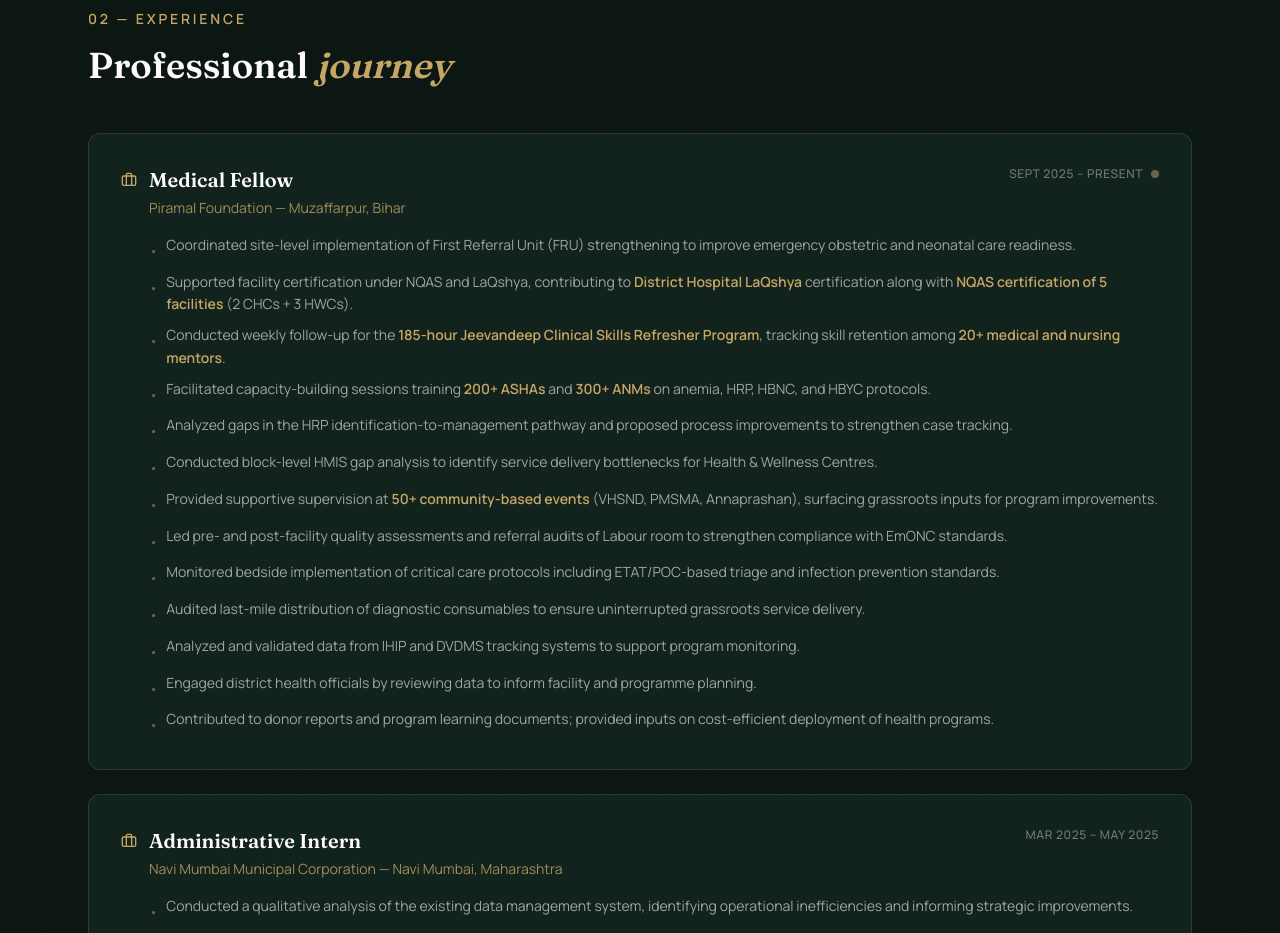
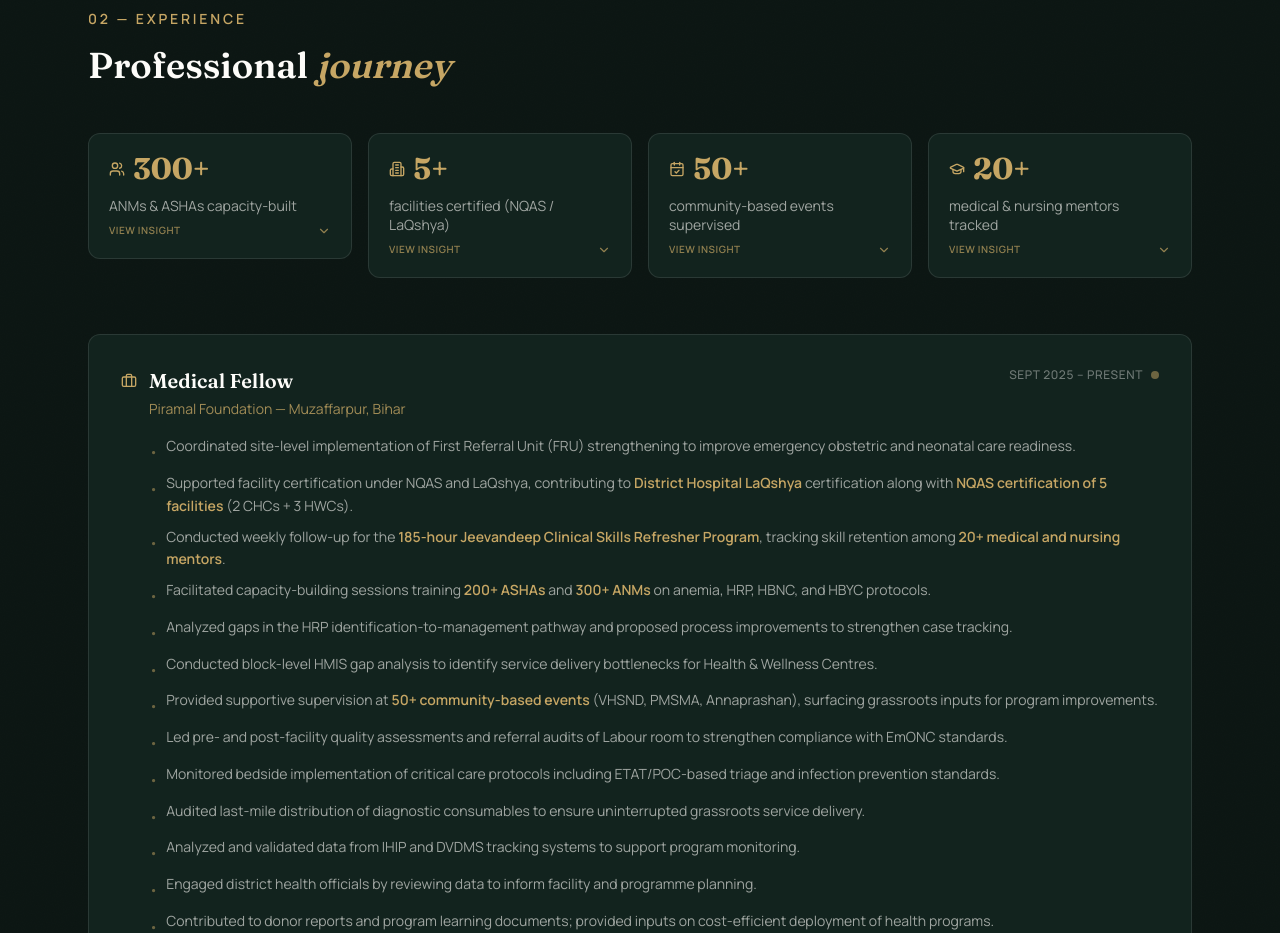
Before and after one commit to Mamta-Bhajipale/PORTFOLIO_CUM_BLOGGING, a Next.js app: page / in a window 1280 px wide. Shown: the part 1800-2733 px from the top of the page. Built offline with nearby package versions, Linux system fonts and the light colour scheme.

Commit message:
experience: add metric highlights with expandable insights

```diff
--- a/components/Experience.tsx
+++ b/components/Experience.tsx
@@ -1,12 +1,53 @@
 "use client";
 
-import { Briefcase } from "lucide-react";
+import { useState } from "react";
+import { Briefcase, Users, Building2, CalendarCheck, GraduationCap, ChevronDown } from "lucide-react";
 import { cvData } from "@/lib/data";
 import Reveal from "./ui/Reveal";
 import SectionEyebrow from "./ui/SectionEyebrow";
 import Highlight from "./ui/Highlight";
 
+interface Metric {
+  icon: React.ReactNode;
+  num: string;
+  lbl: string;
+  detail: string;
+}
+
+const metrics: Metric[] = [
+  {
+    icon: <Users size={16} />,
+    num: "300+",
+    lbl: "ANMs & ASHAs capacity-built",
+    detail:
+      "Facilitated capacity-building sessions training 200+ ASHAs and 300+ ANMs on anemia, HRP, HBNC, and HBYC protocols across the catchment area.",
+  },
+  {
+    icon: <Building2 size={16} />,
+    num: "5+",
+    lbl: "facilities certified (NQAS / LaQshya)",
+    detail:
+      "Contributed to District Hospital LaQshya certification and NQAS certification of 5 facilities (2 CHCs + 3 HWCs) through readiness tracking and supportive supervision.",
+  },
+  {
+    icon: <CalendarCheck size={16} />,
+    num: "50+",
+    lbl: "community-based events supervised",
+    detail:
+      "Provided supportive supervision at 50+ community events (VHSND, PMSMA, Annaprashan), surfacing grassroots inputs for program improvements.",
+  },
+  {
+    icon: <GraduationCap size={16} />,
+    num: "20+",
+    lbl: "medical & nursing mentors tracked",
+    detail:
+      "Conducted weekly follow-up for the 185-hour Jeevandeep Clinical Skills Refresher Program, tracking skill retention among 20+ medical and nursing mentors.",
+  },
+];
+
 export default function Experience() {
+  const [openIdx, setOpenIdx] = useState<number | null>(null);
+
   return (
     <section id="experience" className="py-20 bg-dark relative paper-grain">
       <div className="mx-auto max-w-6xl px-6 relative z-10">
@@ -16,6 +57,59 @@ export default function Experience() {
             Professional <em className="text-gold">journey</em>
           </h2>
         </Reveal>
+
+        <div className="grid sm:grid-cols-2 lg:grid-cols-4 gap-4 mb-14">
+          {metrics.map((m, i) => {
+            const isOpen = openIdx === i;
+            return (
+              <Reveal key={i} delay={i * 0.06}>
+                <button
+                  type="button"
+                  onClick={() => setOpenIdx(isOpen ? null : i)}
+                  className={`w-full text-left rounded-xl border p-5 transition-colors ${
+                    isOpen
+                      ? "border-gold/50 bg-gold-muted"
+                      : "border-ivory/10 bg-dark-lighter hover:border-gold/30"
+                  }`}
+                >
+                  <div className="flex items-center gap-2 mb-3">
+                    <span className="text-gold">{m.icon}</span>
+                    <span className="text-2xl sm:text-3xl font-heading font-bold text-gold leading-none">
+                      {m.num}
+                    </span>
+                  </div>
+                  <p className="text-xs sm:text-sm text-ivory/60 leading-snug mb-2">
+                    {m.lbl}
+                  </p>
+                  <div className="flex items-center justify-between">
+                    <span className="text-[10px] font-semibold tracking-wider uppercase text-gold/70">
+                      {isOpen ? "Hide insight" : "View insight"}
+                    </span>
+                    <ChevronDown
+                      size={14}
+                      className={`text-gold/70 transition-transform ${
+                        isOpen ? "rotate-180" : ""
+                      }`}
+                    />
+                  </div>
+                  <div
+                    className={`grid transition-all duration-300 ease-out ${
+                      isOpen
+                        ? "grid-rows-[1fr] mt-3 pt-3 border-t border-gold/20"
+                        : "grid-rows-[0fr]"
+                    }`}
+                  >
+                    <div className="overflow-hidden">
+                      <p className="text-xs sm:text-sm text-ivory/55 leading-relaxed">
+                        {m.detail}
+                      </p>
+                    </div>
+                  </div>
+                </button>
+              </Reveal>
+            );
+          })}
+        </div>
 
         <div className="space-y-6">
           {cvData.experience.map((exp, i) => (
```
